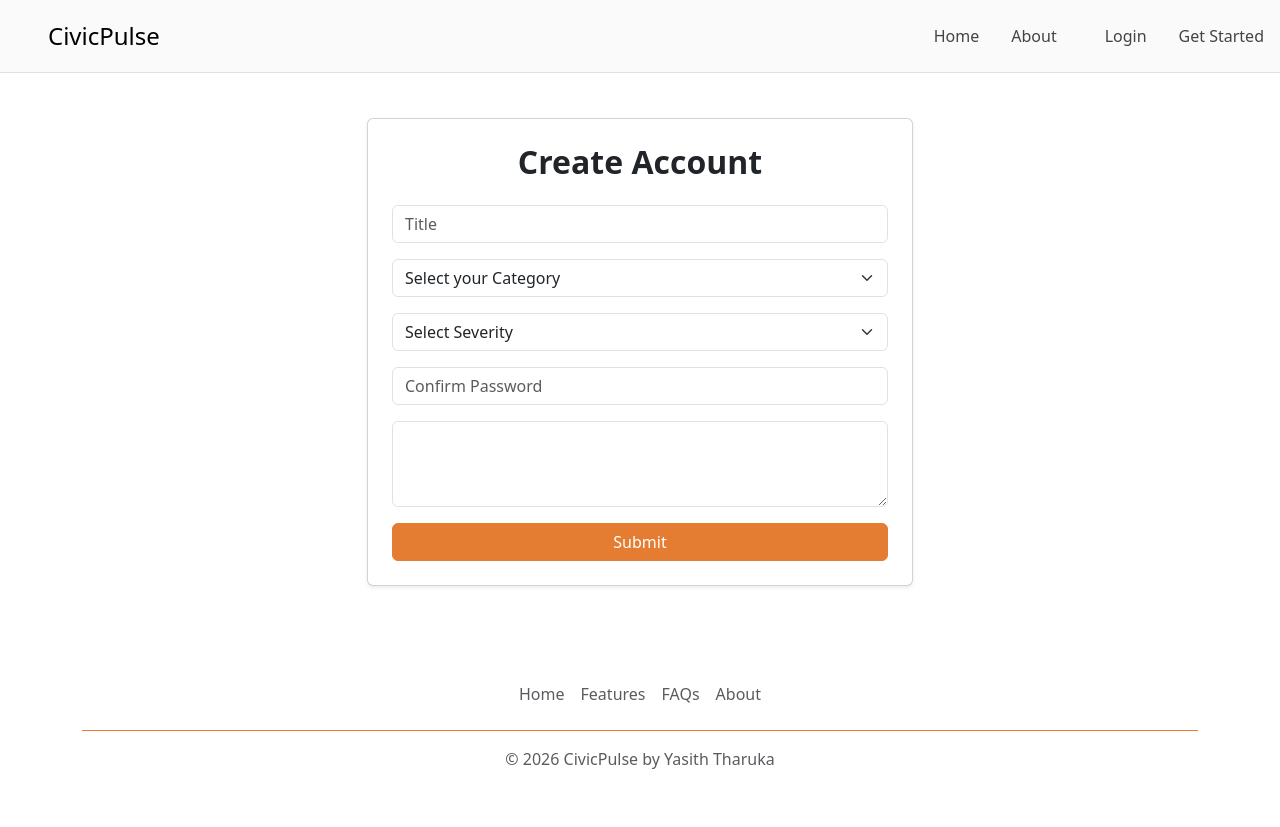
After one commit to yasith-tharuka/CivicPulse, a Flask app: template templates/report.html in a window 1280 px wide. The commit adds this page. Run offline with Flask 3, Linux system fonts and the light colour scheme; the template is opened without the code that fills it, so the values that code supplies are empty; some libraries are stand-ins or nearby versions.

Commit message:
report web design

```diff
--- a/app.py
+++ b/app.py
@@ -1,7 +1,7 @@
 import os
 
 from cs50 import SQL
-from flask import Flask, flash, redirect, render_template, request, session
+from flask import Flask, flash, redirect, render_template, request, session, url_for
 from flask_session import Session
 from werkzeug.security import check_password_hash, generate_password_hash
 from functools import wraps
@@ -20,6 +20,19 @@ Session(app)
 
 # Configure CS50 Library to use SQLite database
 db = SQL("sqlite:///civicpulse.db")
+
+
+def login_required(f):
+    """
+    Decorate routes to require login.
+    https://flask.palletsprojects.com/en/1.1.x/patterns/viewdecorators/
+    """
+    @wraps(f)
+    def decorated_function(*args, **kwargs):
+        if session.get("user_id") is None:
+            return redirect("/login")
+        return f(*args, **kwargs)
+    return decorated_function
 
 @app.after_request
 def after_request(response):
@@ -64,7 +77,8 @@ def login():
         session["role"] = rows[0]["role"]
         session["district"] = rows[0]["district"]
 
-        return redirect("/")
+        return redirect(url_for("dashboard"))
+
 
 
 @app.route('/about')
@@ -134,4 +148,28 @@ def register():
         session["role"] = "citizen"
         session["district"] = district
 
-        return redirect("/")
+        return redirect(url_for("dashboard"))
+
+
+
+@app.route("/dashboard")
+@login_required
+def dashboard():
+    """Show the dashboard"""
+
+    # Get current user details from session
+    user_id = session["user_id"]
+    role = session["role"]
+    district = session["district"]
+
+    # LOGIC:
+    # If Official -> See ALL reports in their district
+    # If Citizen -> See ONLY reports they submitted
+    if role == "official":
+        incidents = db.execute(
+            "SELECT incidents.* FROM incidents JOIN users ON incidents.user_id = users.id WHERE users.district = ? ORDER BY incidents.timestamp DESC",
+            (district,))
+    else:
+        incidents = db.execute("SELECT * FROM incidents WHERE user_id = ? ORDER BY timestamp DESC", (user_id,))
+
+    return render_template("dashboard.html", incidents=incidents)
--- a/templates/layout.html
+++ b/templates/layout.html
@@ -21,10 +21,21 @@
                 </svg> <span class="fs-4">CivicPulse</span> </a>
                 <ul class="nav nav-pills align-items-center">
 
+                    {% if session["user_id"] %}
+
+                    <li class="nav-item">
+                        <a href="{{ url_for('dashboard') }}"
+                           class="nav-link {{ 'active' if request.endpoint == 'dashboard' else '' }}">Dashboard</a>
+                    </li>
+
+                    {% else %}
+
                     <li class="nav-item">
                         <a href="{{ url_for('index') }}"
                            class="nav-link {{ 'active' if request.endpoint == 'index' else '' }}">Home</a>
                     </li>
+
+                    {% endif %}
 
                     <li class="nav-item">
                         <a href="{{ url_for('about') }}"
--- /dev/null
+++ b/templates/report.html
@@ -0,0 +1,90 @@
+{% extends "layout.html" %}
+
+{% block main %}
+<div class="container py-5">
+    <div class="row justify-content-center">
+        <div class="col-md-6">
+            <div class="card shadow-sm">
+                <div class="card-body p-4">
+                    <h2 class="text-center mb-4 fw-bold">Create Account</h2>
+
+                    <form action="/register" method="post">
+
+                        <!-- Title -->
+                        <div class="mb-3">
+                            <input class="form-control {% if errors.get('title') %}is-invalid{% endif %}"
+                                   name="title" placeholder="Title" type="text" required>
+                            {% if errors.get('title') %}
+                                <div class="invalid-feedback">
+                                    {{ errors['title'] }}
+                                </div>
+                            {% endif %}
+                        </div>
+
+                        <!-- Category -->
+                        <div class="mb-3">
+                            <select class="form-select {% if errors.get('category') %}is-invalid{% endif %}"
+                                    name="category" required>
+                                <option disabled {% if not category %}selected{% endif %}>Select your Category</option>
+                                <option value="Infrastructure" {% if category=="Infrastructure" %}selected{% endif %}>Infrastructure</option>
+                                <option value="Sanitation" {% if category=="Sanitation" %}selected{% endif %}>Sanitation</option>
+                                <option value="Power" {% if category=="Power" %}selected{% endif %}>Power</option>
+                                <option value="Health" {% if category=="Health" %}selected{% endif %}>Health</option>
+                                <option value="Transport" {% if category=="Transport" %}selected{% endif %}>Transport</option>
+                            </select>
+                            {% if errors.get('category') %}
+                                <div class="invalid-feedback">
+                                    {{ errors['category'] }}
+                                </div>
+                            {% endif %}
+                        </div>
+
+                        <!-- Severity -->
+                        <div class="mb-3">
+                            <select class="form-select {% if errors.get('severity') %}is-invalid{% endif %}"
+                                    name="severity" required>
+                                <option disabled {% if not severity %}selected{% endif %}>Select Severity</option>
+                                <option value="Low" {% if severity=="Low" %}selected{% endif %}>Low</option>
+                                <option value="Medium" {% if severity=="Medium" %}selected{% endif %}>Medium</option>
+                                <option value="Critical" {% if severity=="Critical" %}selected{% endif %}>Critical</option>
+                            </select>
+                            {% if errors.get('severity') %}
+                                <div class="invalid-feedback">
+                                    {{ errors['severity'] }}
+                                </div>
+                            {% endif %}
+                        </div>
+
+                        <!-- Confirm Password -->
+                        <div class="mb-3">
+                            <input class="form-control {% if errors.get('confirmation') %}is-invalid{% endif %}"
+                                   name="confirmation" placeholder="Confirm Password" type="password" required>
+                            {% if errors.get('confirmation') %}
+                                <div class="invalid-feedback">
+                                    {{ errors['confirmation'] }}
+                                </div>
+                            {% endif %}
+                        </div>
+
+                        <!-- Description -->
+                        <div class="mb-3">
+                            <textarea class="form-control {% if errors.get('description') %}is-invalid{% endif %}"
+                                      name="description" rows="3" required>{{ description or '' }}</textarea>
+                            {% if errors.get('description') %}
+                                <div class="invalid-feedback">
+                                    {{ errors['description'] }}
+                                </div>
+                            {% endif %}
+                        </div>
+
+                        <!-- Register button -->
+                        <div class="d-grid gap-2">
+                            <button class="btn btn-primary" type="submit">Submit</button>
+                        </div>
+                    </form>
+                </div>
+            </div>
+        </div>
+    </div>
+</div>
+{% endblock %}
```
Also changed, not shown: templates/dashboard.html (+11 -11 lines), 2 other files.
